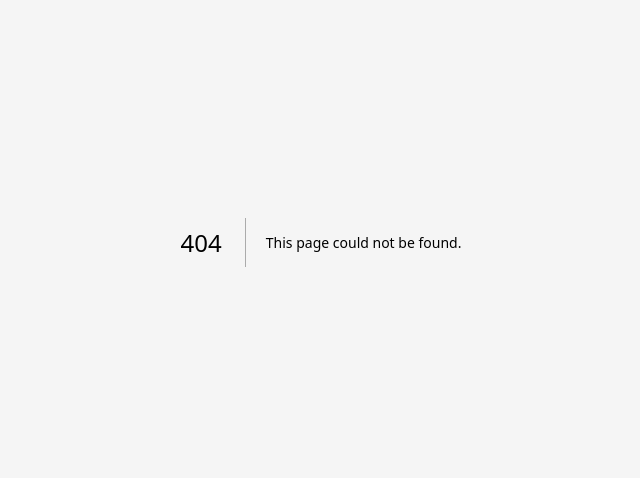
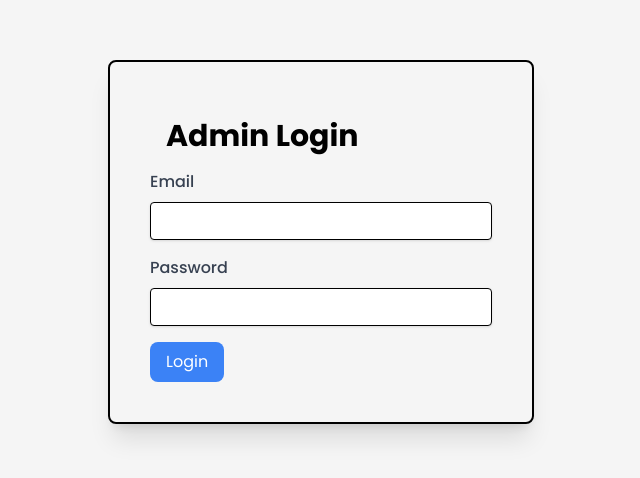
Before and after one commit to D3OXY/trip-valley, a Next.js app: page /admin/auth in a window 1280 px wide. Before the commit this address had no page. Shown: the part 158-636 px from the top of the page, without its empty margins (319-959 px from the left). Built offline with nearby package versions, Linux system fonts and the light colour scheme; no server answers.

Commit message:
admin authentication

```diff
--- /dev/null
+++ b/components/AuthCheck.jsx
@@ -0,0 +1,19 @@
+import React, { useEffect } from "react";
+import { useAuth } from '../lib/AuthContext'
+import { useRouter } from 'next/router'
+
+const AuthCheck = ({ children }) => {
+    const { currentUser } = useAuth();
+    const router = useRouter()
+
+    useEffect(() => {
+        if (!currentUser) {
+            router.push("/admin/auth");
+        }
+    }, [router, currentUser])
+
+
+    return <>{currentUser ? children : null}</>
+};
+
+export default AuthCheck;
--- a/pages/_app.js
+++ b/pages/_app.js
@@ -1,7 +1,13 @@
+import { AuthContextProvider } from '../lib/AuthContext'
 import '../styles/globals.css'
 
 function MyApp({ Component, pageProps }) {
-  return <Component {...pageProps} />
+  return (
+    <>
+      <AuthContextProvider>
+        <Component {...pageProps} />
+      </AuthContextProvider>
+    </>)
 }
 
 export default MyApp
--- /dev/null
+++ b/pages/admin/auth.jsx
@@ -0,0 +1,91 @@
+import React, { useState } from 'react'
+import { useAuth } from "../../lib/AuthContext"
+import { useRouter } from 'next/router'
+import { signInWithEmailAndPassword } from 'firebase/auth'
+import { auth } from '../../lib/firebase'
+
+function Auth() {
+    const router = useRouter()
+    const { login, currentUser } = useAuth()
+    const [formData, setFormData] = useState({
+        email: '',
+        password: '',
+    })
+    const [error, setError] = useState("");
+
+    const handleChange = (e) => {
+        setFormData({ ...formData, [e.target.name]: e.target.value })
+    }
+
+    const handleSubmit = async (e) => {
+        e.preventDefault()
+        console.log("🚀 ~ file: auth.jsx:23 ~ handleSubmit ~ currentUser", currentUser)
+
+        // Perform Firebase email and password authentication here
+
+        try {
+            await login(formData.email, formData.password)
+            console.log("🚀 ~ file: auth.jsx:25 ~ handleSubmit ~ try ~ currentUser", currentUser)
+            // router.push('/admin')
+        } catch (error) {
+            console.log("🚀 ~ file: auth.jsx:26 ~ handleSubmit ~ error", error)
+            setError(error.message);
+        }
+
+        // Clear form data after successful login
+        setFormData({
+            email: '',
+            password: '',
+        })
+    }
+
+    return (
+        <div className='flex items-center justify-center h-[100vh] w-[100vw] font-Poppins'>
+            <div className='rounded-lg border-2 border-black p-10 shadow-xl'>
+                <h1 className='text-3xl font-bold m-4'>Admin Login</h1>
+                {error && <p className="text-red-500">{error}</p>}
+                <form onSubmit={handleSubmit} className="">
+                    <div className="mb-4">
+                        <label
+                            className="block text-gray-700 font-medium mb-2"
+                            htmlFor="email"
+                        >
+                            Email
+                        </label>
+                        <input
+                            className="shadow appearance-none border border-black rounded w-full py-2 px-3 text-gray-700 leading-tight focus:outline-none focus:shadow-outline"
+                            id="email"
+                            type="email"
+                            name="email"
+                            value={formData.email}
+                            onChange={handleChange}
+                            required
+                        />
+                    </div>
+                    <div className="mb-4">
+                        <label
+                            className="block text-gray-700 font-medium mb-2"
+                            htmlFor="password"
+                        >
+                            Password
+                        </label>
+                        <input
+                            className="shadow appearance-none border border-black rounded w-full py-2 px-3 text-gray-700 leading-tight focus:outline-none focus:shadow-outline"
+                            id="password"
+                            type="password"
+                            name="password"
+                            value={formData.password}
+                            onChange={handleChange}
+                            required
+                        />
+                    </div>
+                    <button className="bg-blue-500 text-white py-2 px-4 rounded-lg hover:bg-blue-600">
+                        Login
+                    </button>
+                </form>
+            </div>
+        </div>
+    )
+}
+
+export default Auth
--- a/pages/admin/index.jsx
+++ b/pages/admin/index.jsx
@@ -1,81 +1,12 @@
-import React from 'react';
-import {
-    FaWhatsapp,
-    FaPhone,
-    FaCopy
-} from 'react-icons/fa';
+import React from 'react'
+import AuthCheck from '../../components/AuthCheck'
 
-const Popup = () => {
-    const phoneNumbers = [
-        {
-            number: "+1234567891",
-            whatsApp: true
-        },
-        {
-            number: "+1234567892",
-            whatsApp: false
-        },
-        {
-            number: "+1234567893",
-            whatsApp: false
-        }
-    ];
-
-    const handlePhoneCall = (number) => {
-        window.location.href = `tel: `;
-    }
-
-    const handleWhatsapp = (number) => {
-        window.location.href = `https://wa.me/`;
-    }
-
-    const handleCopy = (number) => {
-        var dummy = document.createElement('input');
-        document.body.appendChild(dummy);
-        dummy.setAttribute('value', number);
-        dummy.select();
-        document.execCommand("copy");
-        document.body.removeChild(dummy);
-
-        alert('Copied the text: ' + number);
-    }
-
+function AdminDashboard() {
     return (
-        <div className="flex items-center justify-center h-full">
-            <div className="w-1/2 bg-gray-200 rounded-lg shadow-lg p-4">
-                <div className="flex flex-col items-center justify-center mb-4">
-                    <h2 className="text-2xl font-bold">Phone numbers</h2>
-                </div>
-                {phoneNumbers.map((phoneNumber, i) => (
-                    <div key={i} className="flex items-center justify-between py-2">
-                        <span>{phoneNumber.number}</span>
-                        <div className="flex items-center">
-                            {phoneNumber.whatsApp && (
-                                <button
-                                    className="mr-2 text-green-400 hover:text-green-600"
-                                    onClick={() => handleWhatsapp(phoneNumber.number)}
-                                >
-                                    <FaWhatsapp size={18} />
-                                </button>
-                            )}
-                            <button
-                                className="mr-2 text-blue-400 hover:text-blue-600"
-                                onClick={() => handlePhoneCall(phoneNumber.number)}
-                            >
-                                <FaPhone size={18} />
-                            </button>
-                            <button
-                                className="mr-2 text-red-400 hover:text-red-600"
-                                onClick={() => handleCopy(phoneNumber.number)}
-                            >
-                                <FaCopy size={18} />
-                            </button>
-                        </div>
-                    </div>
-                ))}
-            </div>
-        </div>
-    );
+        <AuthCheck>
+            <div>AdminDashboard</div>
+        </AuthCheck>
+    )
 }
 
-export default Popup;
+export default AdminDashboard
```
